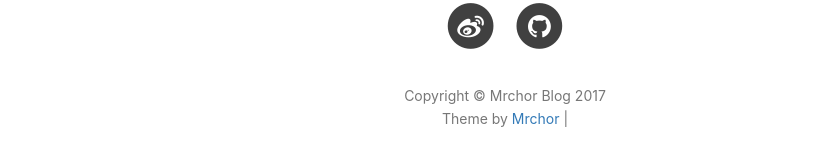
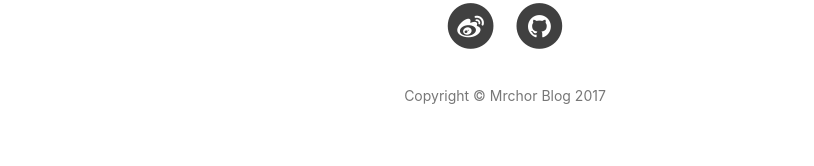
Before and after one commit to mrchor/mrchor.github.io, a Jekyll site: the page built from index.html, in a window 1280 px wide and 900 px high, scrolled down 2000 px. Shown: the part 677-843 px from the top of the window, without its empty margins (135-949 px from the left). Built offline with Jekyll 4.4.1, drawn with Linux system fonts in a browser that asks for light colours; nearby versions of some CDN libraries; the list of posts is cut into pages by our own code; comment, search, counter and statistics services are not loaded.

Commit message:
修改了底部页面

```diff
--- a/_includes/footer.html
+++ b/_includes/footer.html
@@ -82,7 +82,7 @@
                 <p class="copyright text-muted">
                     Copyright &copy; {{ site.title }} {{ site.time | date: '%Y' }}
                     <br>
-                    Theme by <a href="mrchor.github.io">Mrchor</a> |
+                    <!--Theme by <a href="mrchor.github.io">Mrchor</a>-->
 
                 </p>
             </div>
```
